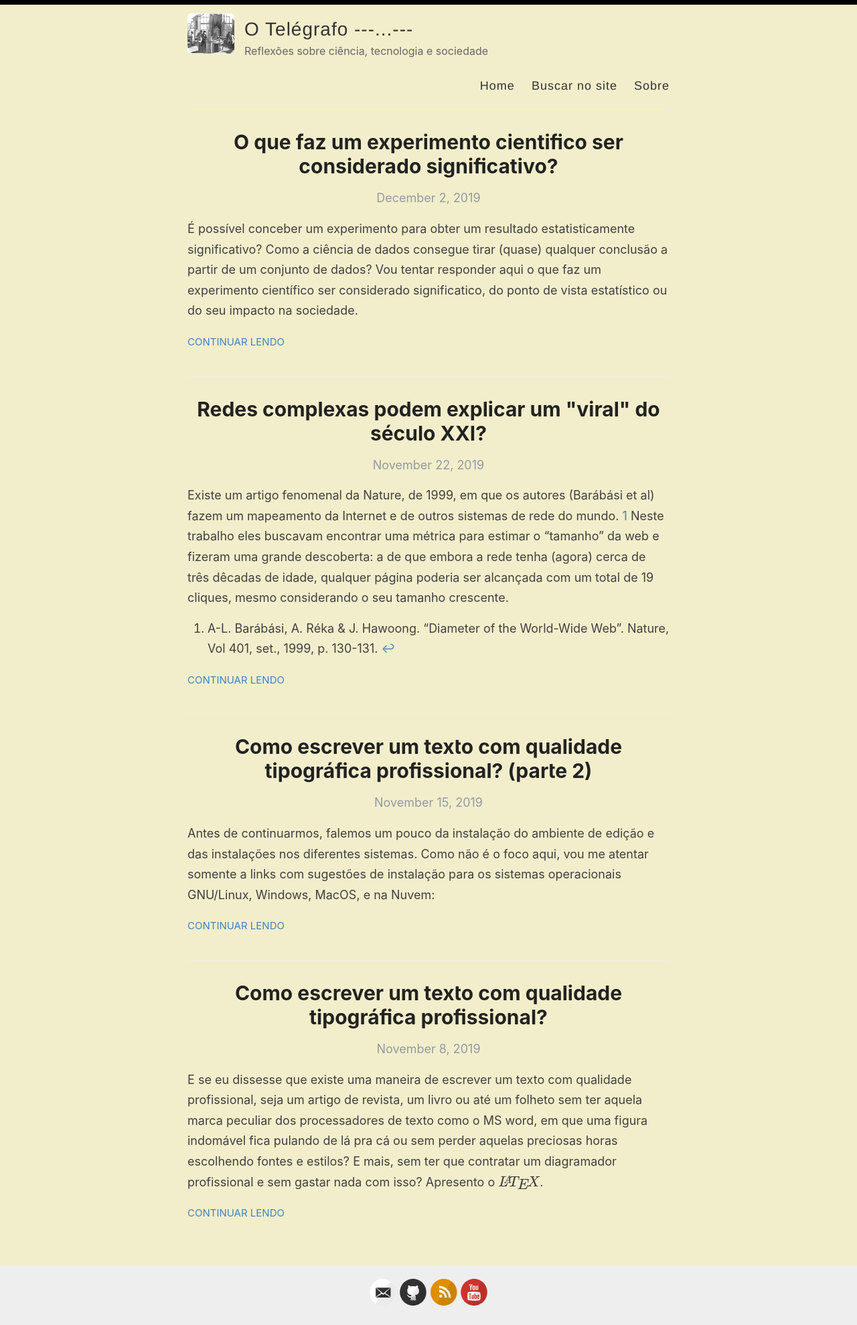
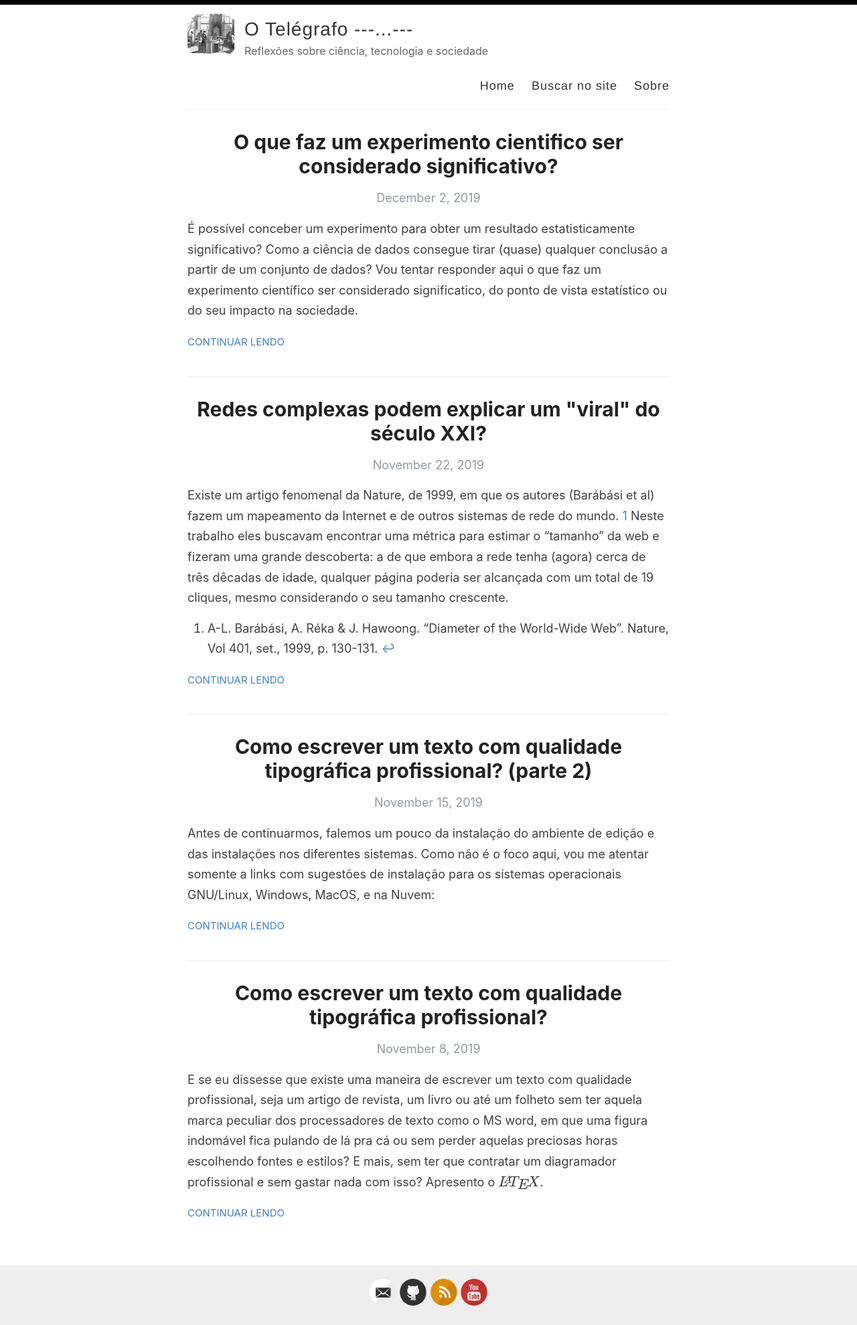
Before and after one commit to tonidandel/otelegrafo_, a Jekyll site: the page built from index.html, in a window 1280 px wide. Shown: the whole page at 67% size. Built offline with Jekyll 4.4.1, drawn with Linux system fonts in a browser that asks for light colours; formulas are drawn with MathJax 3; the list of posts is cut into pages by our own code.

Commit message:
background-color-restore

```diff
--- a/assets/style.scss
+++ b/assets/style.scss
@@ -21,9 +21,9 @@ html {
 }
 
 body {
-//  background: #fff; // Branco
+  background: #fff; // Branco
 // background: #f7f2c6; // old paper 25% saturado
-  background: #f2eecb; // amarelo tipo jornal antigo - original
+//  background: #f2eecb; // amarelo tipo jornal antigo - original
   font-family: -system-ui, -apple-system, BlinkMacSystemFont, "Segoe UI", Roboto, Helvetica, Arial, sans-serif, "Apple Color Emoji", "Segoe UI Emoji", "Segoe UI Symbol";
   color: #404040;
   line-height: 1.7;
```
